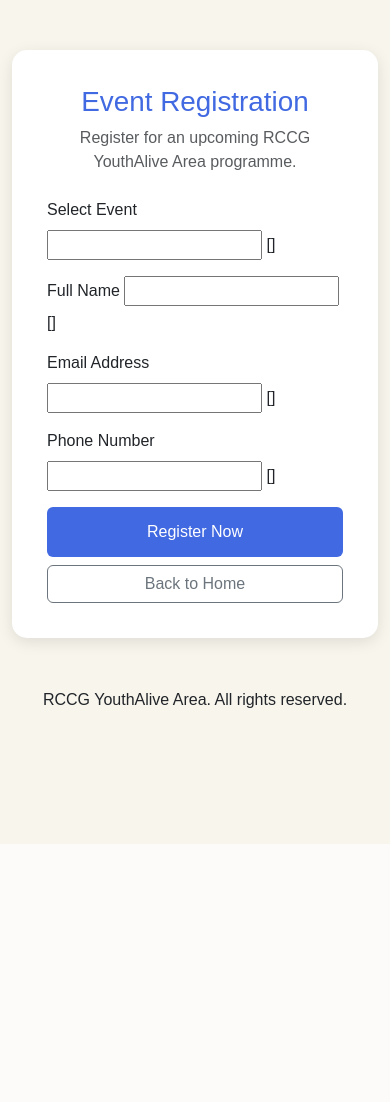
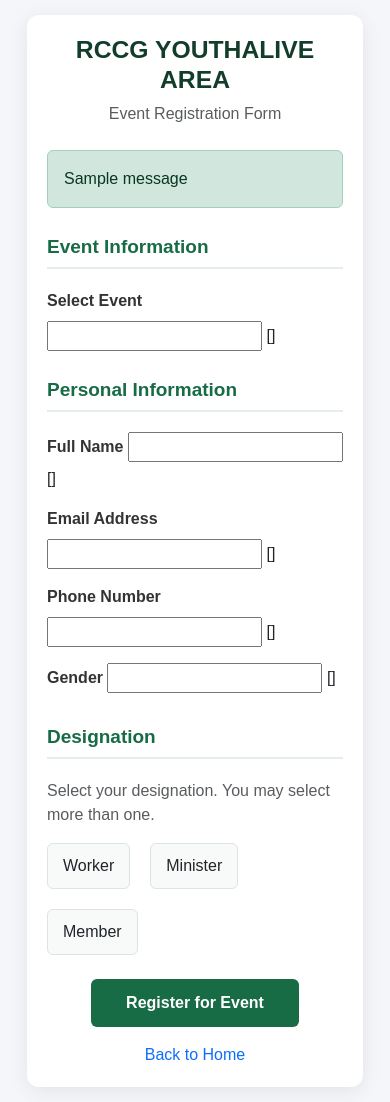
Before and after one commit to victoriousudoh2-cyber/RCCG-Youth-Alive-Area, a Django app: template events/templates/events/event_registration.html in a window 390 px wide. Before the commit the page ends 844 px from the top, so only its background shows below. Run offline with Django 3.2, Linux system fonts and the light colour scheme; the template is opened without the code that fills it, so the values that code supplies are empty, except form fields; tables that the repository leaves empty hold one stand-in row (values such as "Sample post"); one stand-in notice (Sample message) is shown; form fields are guessed from the names that the template uses.

Commit message:
Improve event registration page layout and styles
Updated the event registration HTML template with responsive design improvements, enhanced styling, and better structure for form elements.

```diff
--- a/events/templates/events/event_registration.html
+++ b/events/templates/events/event_registration.html
@@ -1,64 +1,120 @@
-{% load static %}
+
 <!DOCTYPE html>
 <html lang="en">
 <head>
     <meta charset="UTF-8">
-    <meta name="viewport" content="width=device-width, initial-scale=1">
+    <meta name="viewport" content="width=device-width, initial-scale=1.0">
+
     <title>Event Registration | RCCG YouthAlive Area</title>
 
     <link href="https://cdn.jsdelivr.net/npm/bootstrap@5.3.3/dist/css/bootstrap.min.css" rel="stylesheet">
 
     <style>
         body {
-            background-color: #f8f5ed;
+            background: #f4f6f9;
             font-family: Arial, sans-serif;
         }
 
         .registration-card {
-            max-width: 650px;
-            margin: 50px auto;
+            max-width: 750px;
+            margin: 45px auto;
+            background: white;
             padding: 35px;
-            background-color: white;
-            border-radius: 15px;
-            box-shadow: 0 4px 15px rgba(0, 0, 0, 0.1);
+            border-radius: 12px;
+            box-shadow: 0 4px 20px rgba(0, 0, 0, 0.08);
         }
 
         .page-title {
-            color: royalblue;
             text-align: center;
+            color: #123d2a;
+            font-weight: bold;
+            margin-bottom: 8px;
         }
 
-        .btn-register {
-            width: 100%;
-            background-color: royalblue;
-            color: white;
-            padding: 12px;
+        .section-title {
+            color: #176b45;
+            font-weight: bold;
+            font-size: 19px;
+            border-bottom: 2px solid #e5eee8;
+            padding-bottom: 8px;
+            margin-top: 28px;
+            margin-bottom: 20px;
         }
 
-        .btn-register:hover {
-            background-color: #173a8a;
+        .form-label {
+            font-weight: 600;
+            color: #333;
+        }
+
+        .form-control,
+        .form-select {
+            min-height: 43px;
+        }
+
+        .designation-group {
+            display: flex;
+            flex-wrap: wrap;
+            gap: 20px;
+        }
+
+        .designation-item {
+            display: flex;
+            align-items: center;
+            gap: 8px;
+            background: #f8faf9;
+            border: 1px solid #dce5df;
+            border-radius: 6px;
+            padding: 10px 15px;
+        }
+
+        .designation-item input {
+            width: 18px;
+            height: 18px;
+            accent-color: #176b45;
+        }
+
+        .submit-btn {
+            background: #176b45;
+            color: white;
+            padding: 12px 35px;
+            border: none;
+            border-radius: 6px;
+            font-weight: bold;
+        }
+
+        .submit-btn:hover {
+            background: #104b30;
             color: white;
         }
 
-        footer {
-            text-align: center;
-            margin: 30px 0;
+        @media (max-width: 576px) {
+            .registration-card {
+                padding: 20px;
+                margin: 15px;
+            }
         }
     </style>
 </head>
 
 <body>
+
 <div class="container">
+
     <div class="registration-card">
 
-            <h1 class="page-title">Event Registration</h1>
+        <h2 class="page-title">RCCG YOUTHALIVE AREA</h2>
 
         <p class="text-center text-muted mb-4">
-                Register for an upcoming RCCG YouthAlive Area programme.
+            Event Registration Form
         </p>
 
-            <form method="POST">
-                {% csrf_token %}
+        {% if messages %}
+            {% for message in messages %}
+                <div class="alert alert-success">
+                    {{ message }}
+                </div>
+            {% endfor %}
+        {% endif %}
 
         {% if form.non_field_errors %}
             <div class="alert alert-danger">
@@ -66,52 +122,96 @@
             </div>
         {% endif %}
 
+        <form method="POST">
+
+            {% csrf_token %}
+
+            <!-- EVENT INFORMATION -->
+
+            <h5 class="section-title">Event Information</h5>
+
             <div class="mb-3">
-                    <label for="{{ form.event.id_for_label }}" class="form-label">
-                        Select Event
-                    </label>
+                <label class="form-label">Select Event</label>
                 {{ form.event }}
                 {{ form.event.errors }}
             </div>
 
+            <!-- PERSONAL INFORMATION -->
+
+            <h5 class="section-title">Personal Information</h5>
+
             <div class="mb-3">
-                    <label for="{{ form.full_name.id_for_label }}" class="form-label">
-                        Full Name
-                    </label>
+                <label class="form-label">Full Name</label>
                 {{ form.full_name }}
                 {{ form.full_name.errors }}
             </div>
 
             <div class="mb-3">
-                    <label for="{{ form.email.id_for_label }}" class="form-label">
-                        Email Address
-                    </label>
+                <label class="form-label">Email Address</label>
                 {{ form.email }}
                 {{ form.email.errors }}
             </div>
 
             <div class="mb-3">
-                    <label for="{{ form.phone.id_for_label }}" class="form-label">
-                        Phone Number
-                    </label>
+                <label class="form-label">Phone Number</label>
                 {{ form.phone }}
                 {{ form.phone.errors }}
             </div>
 
-                <button type="submit" class="btn btn-register">
-                    Register Now
+            <div class="mb-3">
+                <label class="form-label">Gender</label>
+                {{ form.gender }}
+                {{ form.gender.errors }}
+            </div>
+
+            <!-- DESIGNATION -->
+
+            <h5 class="section-title">Designation</h5>
+
+            <p class="text-muted">
+                Select your designation. You may select more than one.
+            </p>
+
+            <div class="designation-group">
+
+                <label class="designation-item">
+                    {{ form.is_worker }}
+                    Worker
+                </label>
+
+                <label class="designation-item">
+                    {{ form.is_minister }}
+                    Minister
+                </label>
+
+                <label class="designation-item">
+                    {{ form.is_member }}
+                    Member
+                </label>
+
+            </div>
+
+            <div class="text-center mt-4">
+
+                <button type="submit" class="submit-btn">
+                    Register for Event
                 </button>
 
-                <a href="/" class="btn btn-outline-secondary w-100 mt-2">
+            </div>
+
+        </form>
+
+        <div class="text-center mt-3">
+            <a href="/" class="text-decoration-none">
                 Back to Home
             </a>
-            </form>
+        </div>
 
     </div>
+
 </div>
 
-    <footer>
-        <p>RCCG YouthAlive Area. All rights reserved.</p>
-    </footer>
+<script src="https://cdn.jsdelivr.net/npm/bootstrap@5.3.3/dist/js/bootstrap.bundle.min.js"></script>
+
 </body>
 </html>
```
Lines whose indentation alone changed are shown as unchanged.
